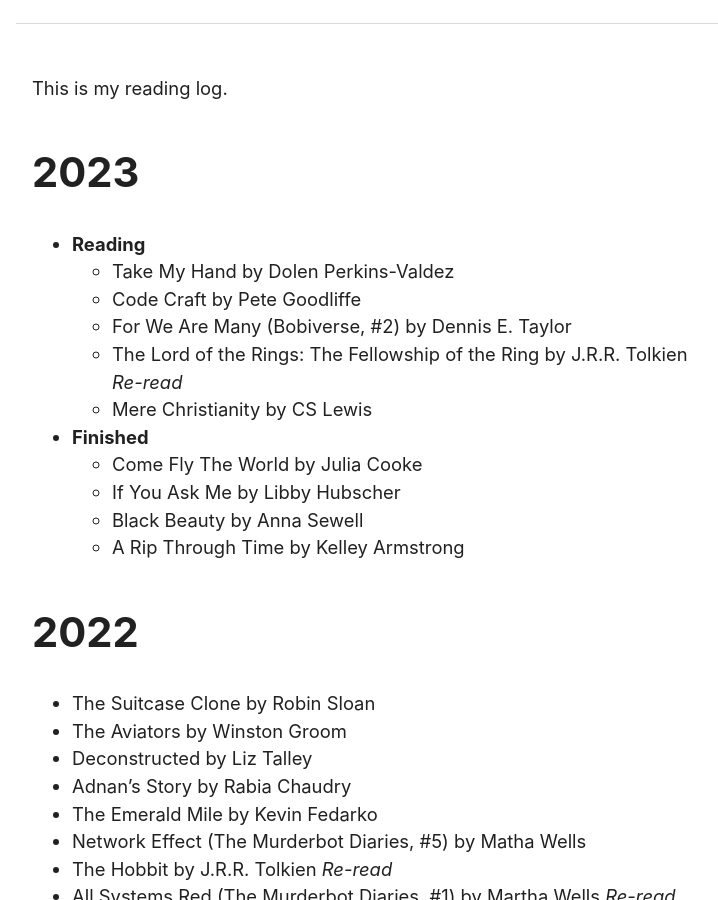
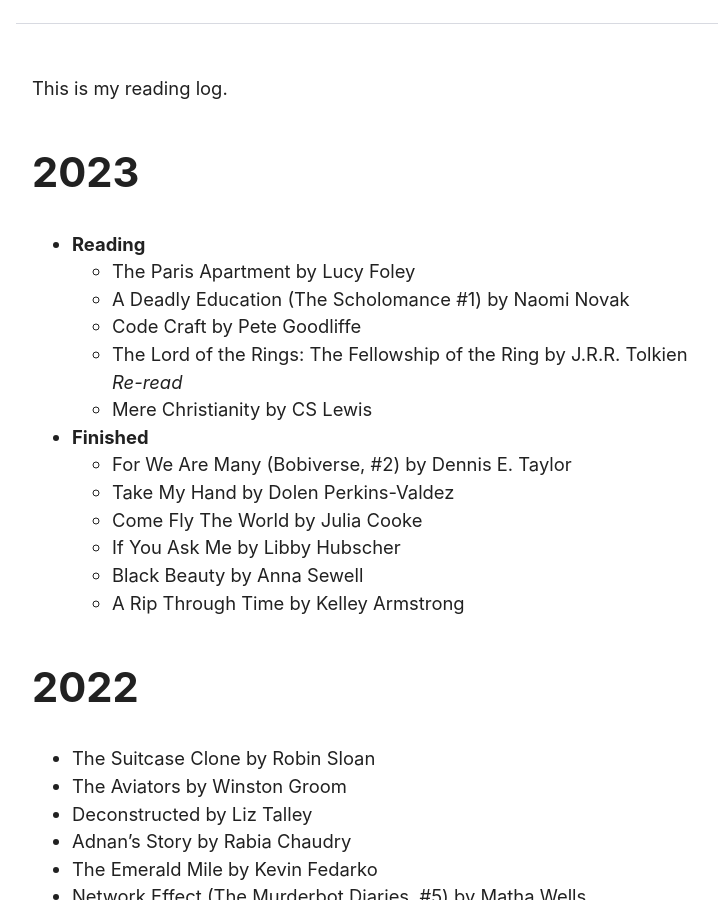
Before and after one commit to dahenson/dahenson.github.io, a Jekyll site: the page built from library.md, in a window 1280 px wide and 900 px high, scrolled down 373 px. Shown: the whole window, without its empty margins (264-982 px from the left). Built offline with Jekyll 4.4.1, drawn with Linux system fonts in a browser that asks for light colours.

Commit message:
Update the library

```diff
--- a/library.md
+++ b/library.md
@@ -9,12 +9,14 @@ This is my reading log.
 ## 2023
 
 - **Reading**
-  - Take My Hand by Dolen Perkins-Valdez
+  - The Paris Apartment by Lucy Foley
+  - A Deadly Education (The Scholomance #1) by Naomi Novak
   - Code Craft by Pete Goodliffe
-  - For We Are Many (Bobiverse, #2) by Dennis E. Taylor
   - The Lord of the Rings: The Fellowship of the Ring by J.R.R. Tolkien _Re-read_
   - Mere Christianity by CS Lewis
 - **Finished**
+  - For We Are Many (Bobiverse, #2) by Dennis E. Taylor
+  - Take My Hand by Dolen Perkins-Valdez
   - Come Fly The World by Julia Cooke
   - If You Ask Me by Libby Hubscher
   - Black Beauty by Anna Sewell
```
